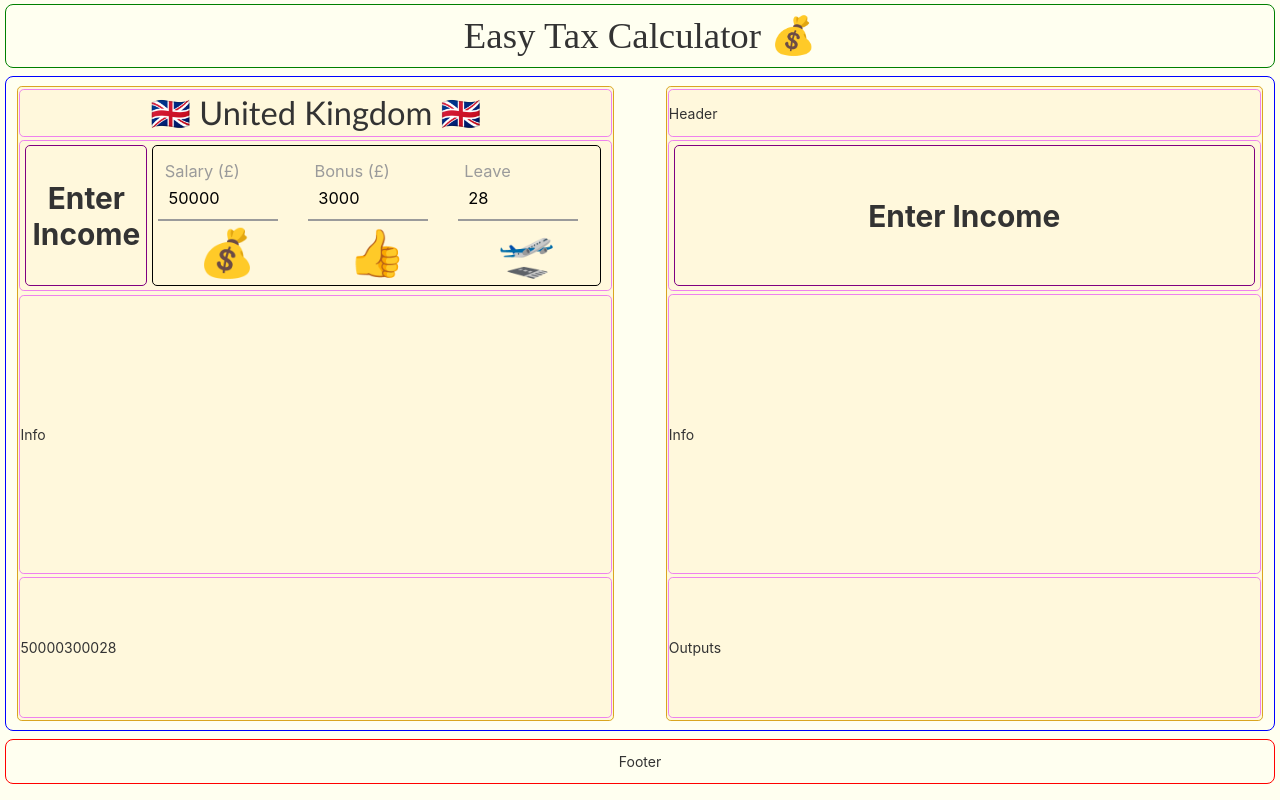
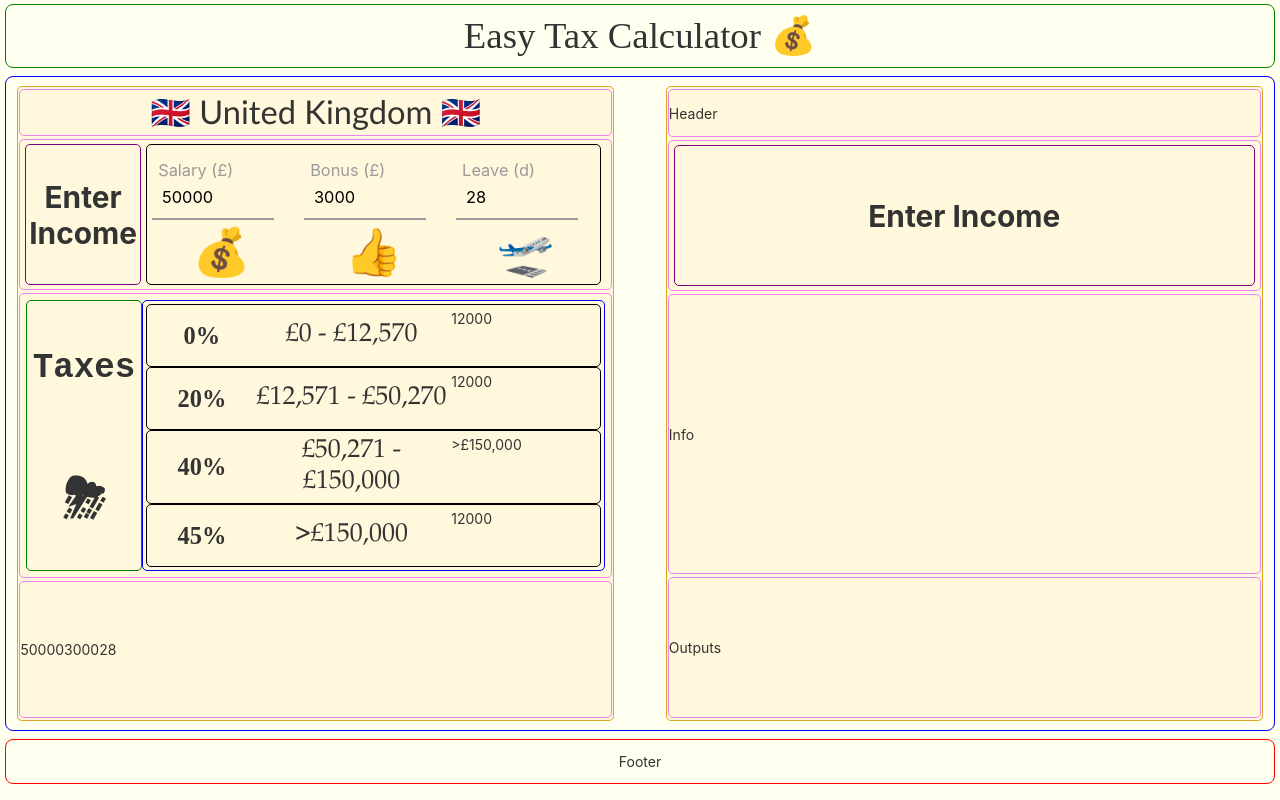
Before and after one commit to Ellipsoul/tax-calculator-pwa, an Angular app: page / in a window 1280 px wide. Built offline with nearby package versions, Linux system fonts and the light colour scheme.

Commit message:
More progress on taxes section. Just need to implement logic from total salary to deductions

```diff
--- a/package.json
+++ b/package.json
@@ -1,6 +1,6 @@
 {
   "name": "tax-calculator-pwa",
-  "version": "0.2.2",
+  "version": "0.2.3",
   "scripts": {
     "ng": "ng",
     "start": "ng serve",
--- a/src/app/uktaxes/uktaxes.component.html
+++ b/src/app/uktaxes/uktaxes.component.html
@@ -77,7 +77,7 @@
             id='leave'
             [(ngModel)]="leave"
             required />
-          <label for="leave" class="form__label">Leave</label>
+          <label for="leave" class="form__label">Leave (d)</label>
         </div>
 
         <div ngClass="emote" [ngSwitch]="true">
@@ -96,7 +96,37 @@
 
   <!-- Information of reductions, and tax bands -->
   <div [ngClass]="['uk-field', 'uk-info']">
-    Info
+    <div ngClass="info-header">
+      <div ngClass="taxes">Taxes</div>
+      <div ngClass="cry">⛈</div>
+    </div>
+
+    <div ngClass="info-outputs">
+      <div ngClass="output-container">
+        <div ngClass="tax-band">0%</div>
+        <div ngClass="tax-range">£0 - £12,570</div>
+        <div ngClass="after-tax">12000</div>
+      </div>
+
+      <div ngClass="output-container">
+        <div ngClass="tax-band">20%</div>
+        <div ngClass="tax-range">£12,571 - £50,270</div>
+        <div ngClass="after-tax">12000</div>
+      </div>
+
+      <div ngClass="output-container">
+        <div ngClass="tax-band">40%</div>
+        <div ngClass="tax-range">£50,271 - £150,000</div>
+        <div ngClass="after-tax">>£150,000</div>
+      </div>
+
+      <div ngClass="output-container">
+        <div ngClass="tax-band">45%</div>
+        <div ngClass="tax-range">>£150,000</div>
+        <div ngClass="after-tax">12000</div>
+      </div>
+    </div>
+
   </div>
 
 
--- a/src/app/uktaxes/uktaxes.component.sass
+++ b/src/app/uktaxes/uktaxes.component.sass
@@ -63,7 +63,7 @@
   border: 1px solid purple
 
 .input-container
-  flex-grow: 3
+  flex-grow: 4
   flex-basis: 60%
 
   height: 100%
@@ -168,6 +168,92 @@ $gray: #9b9b9b
   flex-grow: 3
   flex-basis: 30%
 
+  display: flex
+  flex-direction: row
+  justify-content: space-evenly
+  padding: calc(0.4vh + 0.2vw)
+
+  align-items: stretch
+
+
+.info-header
+  flex-grow: 1
+  flex-basis: 15%
+
+  border: 1px solid green
+  border-radius: 5px
+
+  display: flex
+  flex-direction: column
+
+.info-header > div
+  flex-grow: 1
+  flex-basis: 40%
+
+  display: grid
+  place-items: center
+
+  font-weight: bold
+  font-family: "Courier New"
+
+.taxes
+  font-size: calc(15px + 1vw + 0.8vh)
+
+.cry
+  font-size: calc(15px + 2vw + 1.5vh)
+
+.info-outputs
+  flex-grow: 4
+  flex-basis: 60%
+
+  border: 1px solid blue
+  border-radius: 5px
+
+  padding: 3px
+
+  display: flex
+  flex-direction: column
+  justify-content: stretch
+
+.output-container
+  flex-grow: 1
+  flex-basis: 20%
+
+  display: flex
+  flex-direction: row
+
+  border: 1px solid black
+  border-radius: 5px
+  padding: 5px
+
+.tax-band
+  flex-grow: 1
+  flex-basis: 15%
+
+  font-size: calc(10px + 0.5vw + 1vh)
+  font-family: "American Typewriter"
+  font-weight: 600
+
+  display: grid
+  place-items: center
+
+.tax-range
+  flex-grow: 2
+  flex-basis: 30%
+
+  font-size: calc(20px + 0.4vw + 0.1vh)
+  font-weight: 550
+  font-family: "Garamond"
+
+  display: grid
+  place-items: center
+  text-align: center
+
+.after-tax
+  flex-grow: 1
+  flex-basis: 25%
+
+
 @media screen and ( max-width: 425px ) and (orientation: portrait)
   .uk-info
     display: none
```
